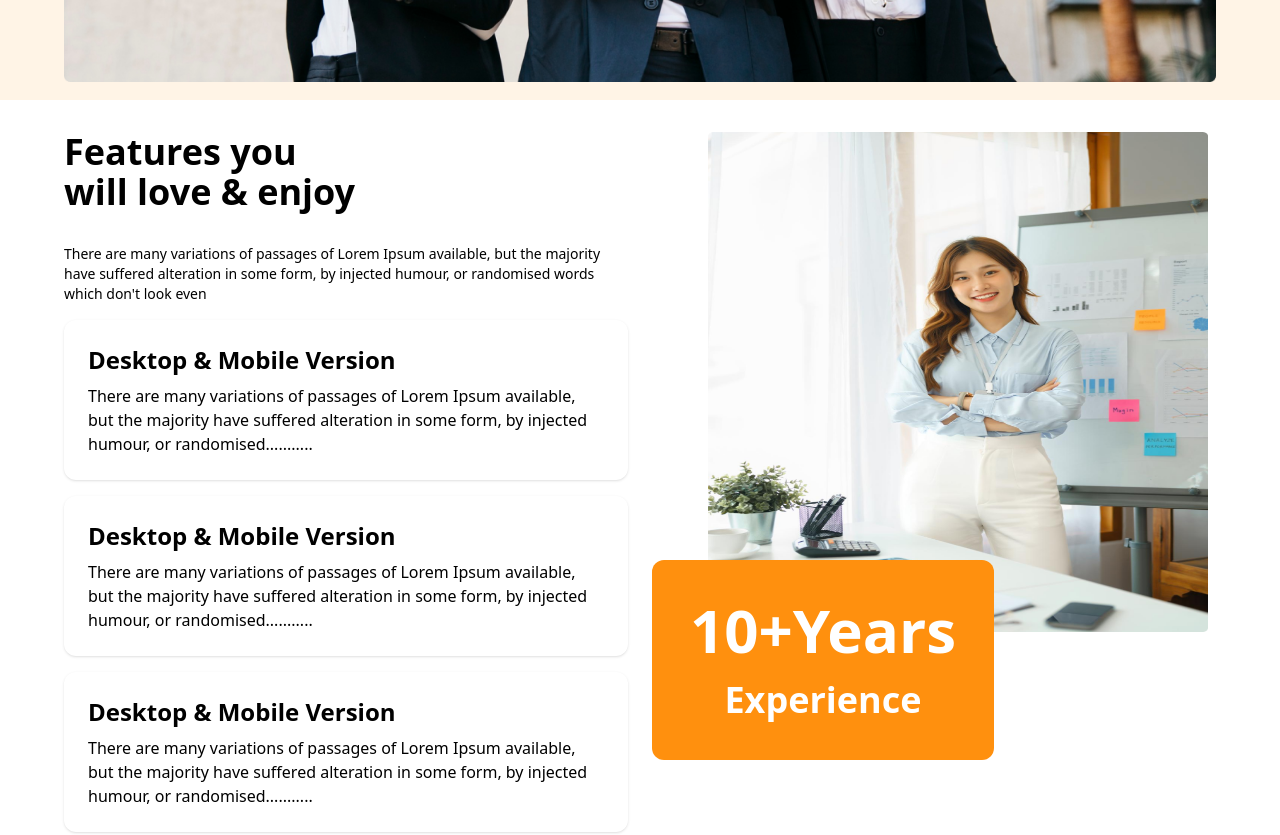
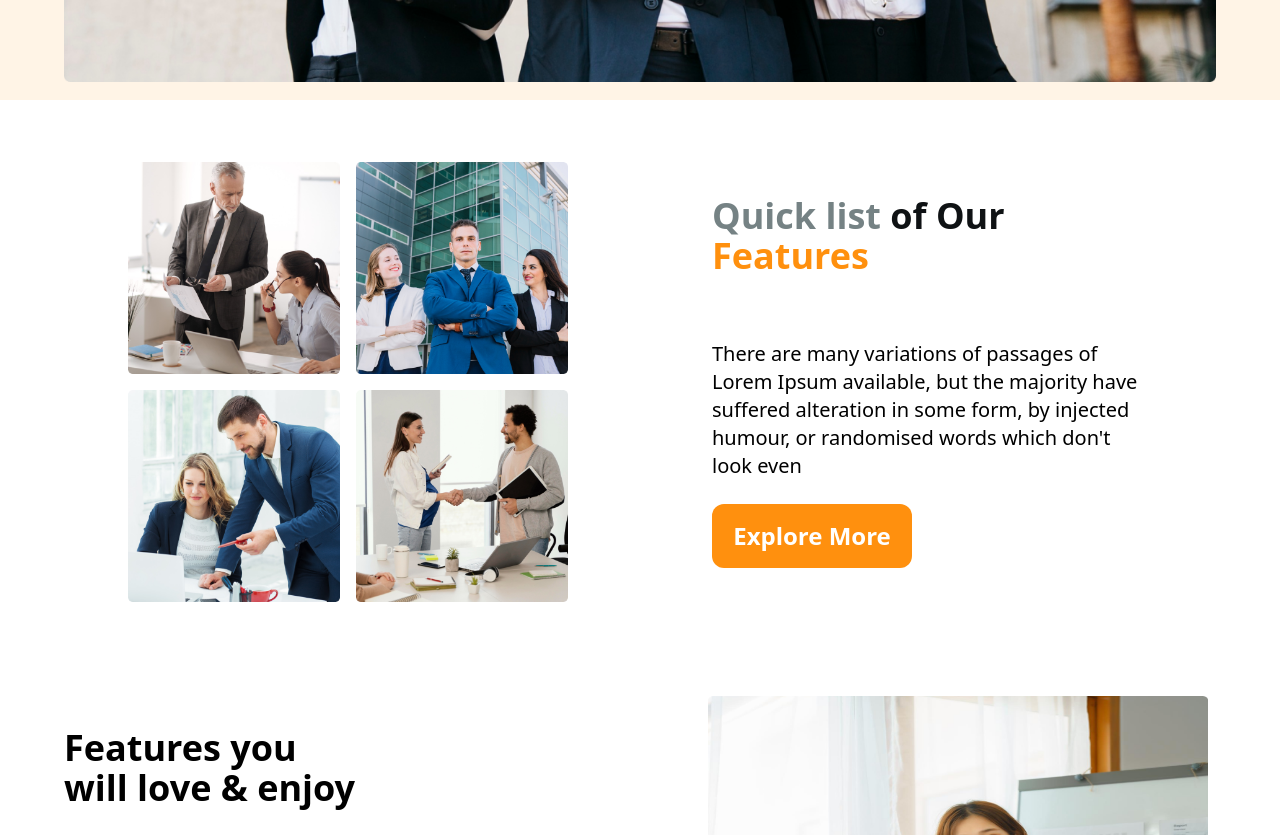
Before and after one commit to shakilwebdeveloper/shakilsecondassigment, a plain HTML site: page index.html in a window 1280 px wide. Shown: the part 1000-1835 px from the top of the page. Drawn offline with nearby package versions, Linux system fonts and the light colour scheme.

Commit message:
please add my all file

```diff
--- a/index.html
+++ b/index.html
@@ -28,12 +28,31 @@
    <img src="./images/banner.png">
    </div>
     </header>
+<!-- This is 2nd Section in My Website -->
 
-        <!-- This is 3rd Section in My Website -->
 <section class="mt-8">
+    <main class="w-[80%] mx-auto flex justify-center gap-4 h-[500px] items-center">
+
+        <div class="grid grid-cols-2 gap-4 flex-1">
+            <img src="./images/team1.png" width="400px" height="400px">
+            <img src="./images/team2.png" width="400px" height="400px">
+            <img src="./images/team3.png" width="400px" height="400px">
+            <img src="./images/team4.png" width="400px" height="400px">
+        </div>
+
+        <div class="flex-1 ml-32">
+            <p class="text-[#758284] font-bold text-4xl w-[300px]">Quick list <span class="text-[#0F1214]">of Our</span> <span class="text-[#FF900E]">Features</span></p>
+            <p class="mt-16 text-xl">There are many variations of passages of Lorem Ipsum available, but the majority have suffered alteration in some form, by injected humour, or randomised words which don't look even</p>
+            <button class=" mt-6 rounded-xl bg-[#FF900E] w-[200px] h-[64px] text-[#FFFFFF] text-2xl font-bold p-4">Explore More</button>
+        </div>
+    </main>
+</section>
+
+<!-- This is 3rd Section in My Website -->
+<section class="mt-16">
 <main class="flex justify-between w-[90%] mx-auto gap-6">
 
-<div class="flex-1">
+<div class="flex-1 mt-8">
 <h4 class="text-4xl font-bold w-[300px] ">Features you will love & enjoy</h4>
 
 <p class="mt-8 text-sm">There are many variations of passages of Lorem Ipsum available, but the majority have suffered alteration in some form, by injected humour, or randomised words which don't look even</p>
@@ -68,14 +87,12 @@
 <button class="-translate-y-18 mr-32 bg-[#FF900E] w-[342px] h-[200px] rounded-xl text-[#FFFFFF] text-6xl font-bold ">10+Years <br> <span class="text-[#FFFFFF] text-4xl">Experience</span></button>
 </div>
 
-
-
 </main>
 </section>
 
 
     <!-- This is 4th Section in My Website -->
-     <section class=" mt-16">
+     <section class=" mt-24">
         <div class="w-[90%] mx-auto ">
             <p class="text-4xl font-bold">Some Facts</p>
             <p class="mt-6">There are many variations of passages of Lorem Ipsum available, but <br> the majority have suffered alteration.</p>
@@ -114,7 +131,7 @@
      </section>
 
     <!-- This is Footer Section  -->
-     <footer class="w-[90%] mx-auto">
+     <footer class="w-[90%] mx-auto mt-24">
         <div class="">
             <h4 class="text-4xl font-bold text-center">Our Sponsors</h4>
             <p class="text-center text-xl py-4">There are many variations of passages of Lorem Ipsum available, but <br> the majority have suffered alteration.</p>
@@ -128,5 +145,9 @@
         </div>
      </footer>
 
+     <div class="bg-[#FFF4E7]">
+        <p class="w-[90%] text-center mx-auto text-xl p-4">All rights reserved copyright@2023 startup landing page design</p>
+     </div>
+
 
 </body>
```
